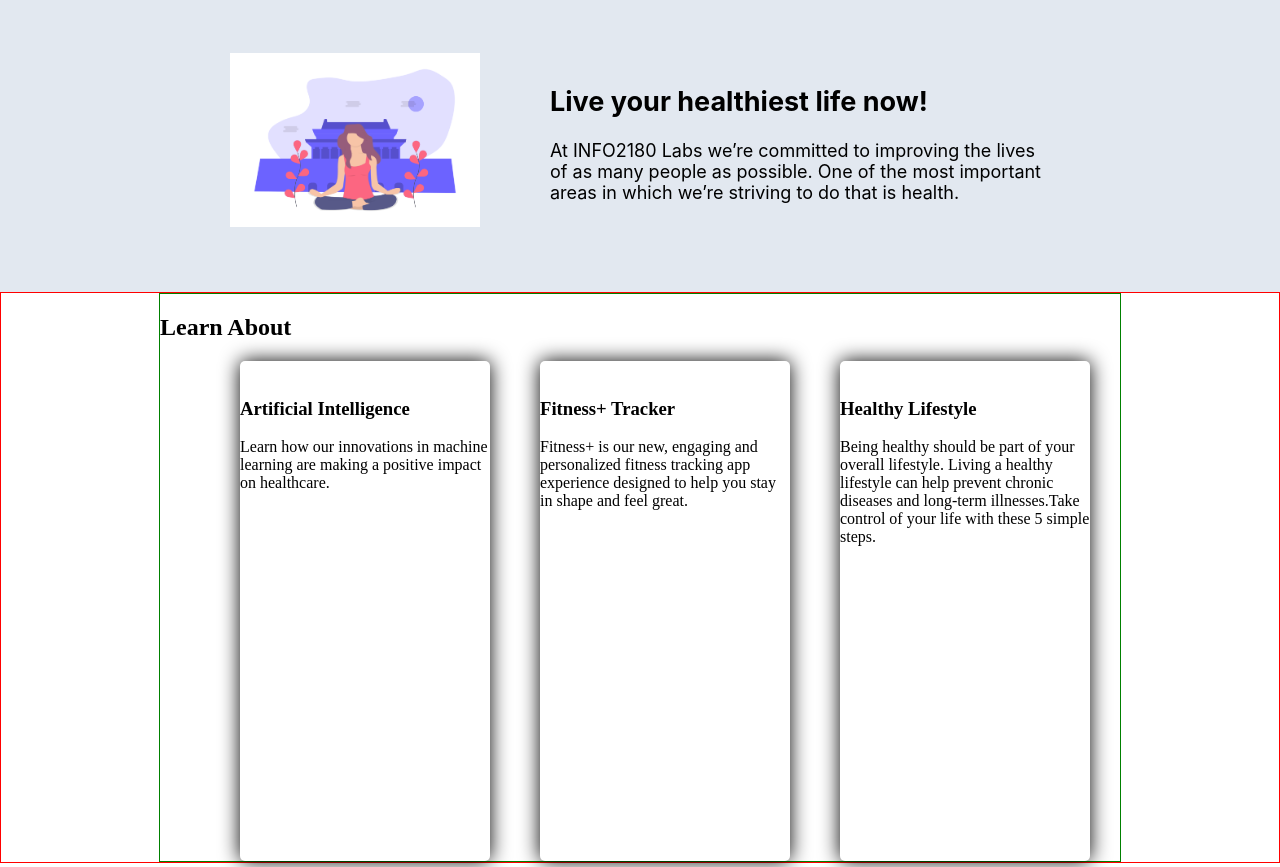
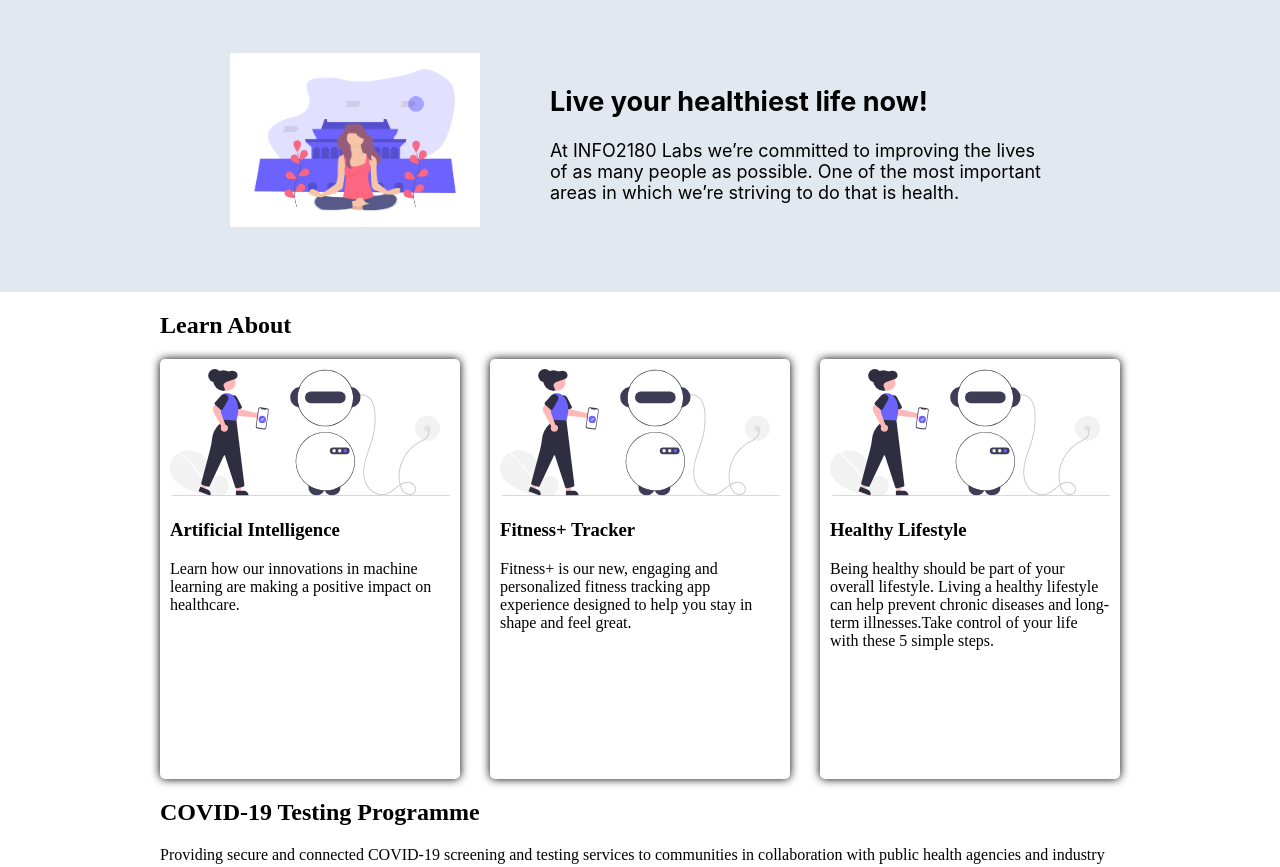
Before and after one commit to ColinACampbell/info2180-project1, a plain HTML site: page index.html in a window 1280 px wide. Shown: the part 58-925 px from the top of the page. Drawn offline with Linux system fonts and the light colour scheme.

Commit message:
Fixed grid

```diff
--- a/index.html
+++ b/index.html
@@ -39,21 +39,21 @@
                 <h2>Learn About</h2>
                 <div class="cards">
                     <div class="card">
-                        <img src="#" alt="">
+                        <img src="./images/undraw_Artificial_intelligence_re_enpp.svg" alt="">
                         <div class="card-body">
                             <h3>Artificial Intelligence</h3>
                             <p>Learn how our innovations in machine learning are making a positive impact on healthcare.</p>
                         </div>
                     </div>
                     <div class="card">
-                        <img src="#" alt="">
+                        <img src="./images/undraw_Artificial_intelligence_re_enpp.svg" alt="">
                         <div class="card-body">
                             <h3>Fitness+ Tracker</h3>
                             <p>Fitness+ is our new, engaging and personalized fitness tracking app experience designed to help you stay in shape and feel great.</p>
                         </div>
                     </div>
                     <div class="card">
-                        <img src="#" alt="">
+                        <img src="./images/undraw_Artificial_intelligence_re_enpp.svg" alt="">
                         <div class="card-body">
                             <h3>Healthy Lifestyle</h3>
                             <p>Being healthy should be part of your overall lifestyle. Living a healthy lifestyle can help prevent chronic diseases and long-term illnesses.Take control of your life with these 5 simple steps.</p>
--- a/styles.css
+++ b/styles.css
@@ -95,24 +95,28 @@ header .container nav ul li a:hover {
 }
 
 .learn-about {
-    border: 1px solid red;
+
 }
 
 .learn-about .container {
-    border: 1px solid green;
 }
 
 .learn-about .container .cards {
     display: grid;
-    grid-column-gap: 100px;
-    grid-template-columns: 200px 200px 200px;
+    grid-column-gap: 30px;
+    grid-template-columns: auto auto auto;
     justify-content: center;
 }
 
 .learn-about .container .cards .card {
-    width: 250px;
-    height: 500px;
-    box-shadow: 0px 0px 20px;
+    width: 280px;
+    height: 400px;
+    box-shadow: 0px 0px 10px;
     border-radius: 5px;
+    padding: 10px;
+}
 
+.learn-about .container .cards .card img
+{
+    width: 280px;
 }
```
Also changed, not shown: images/undraw_Artificial_intelligence_re_enpp.svg (added), 1 other file.
